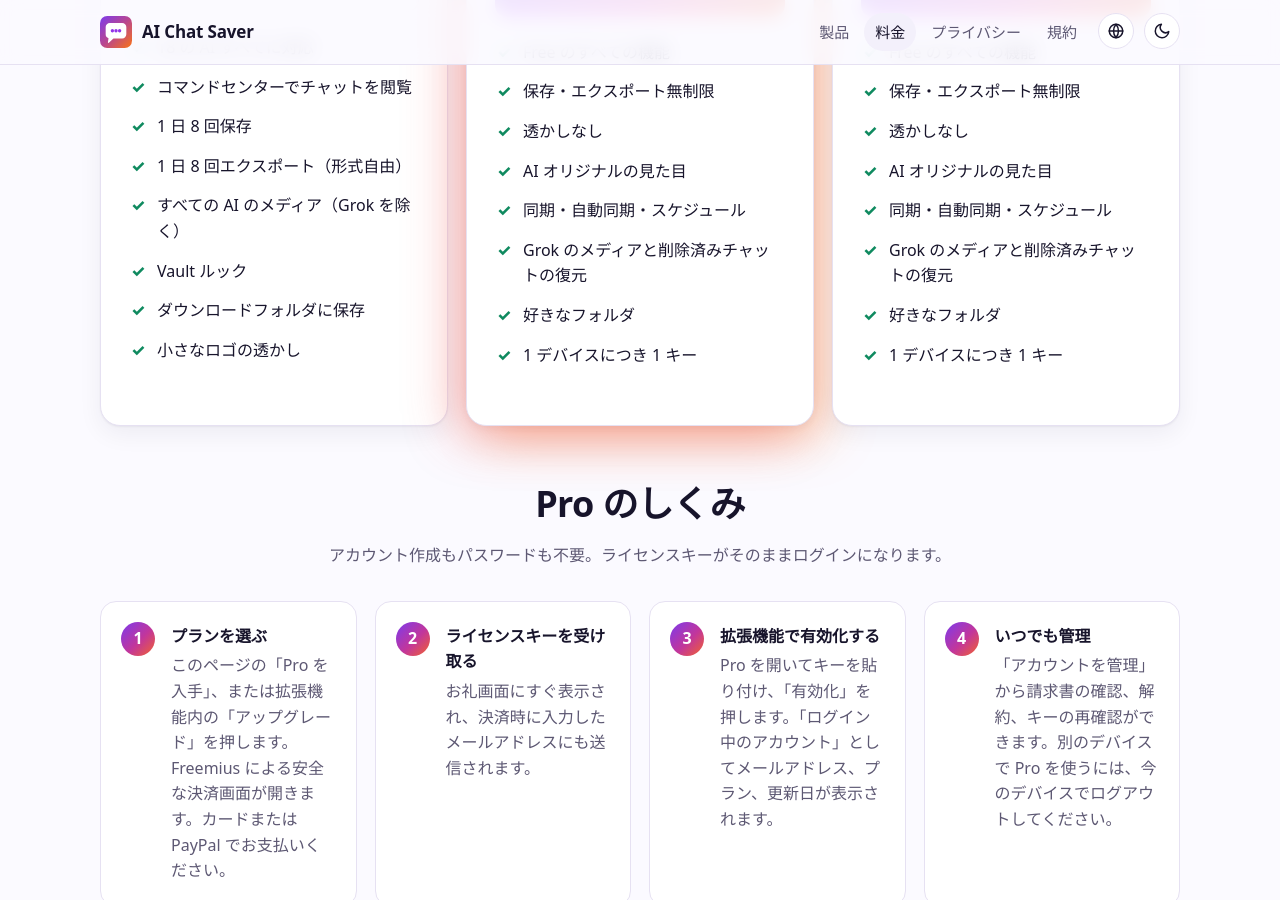
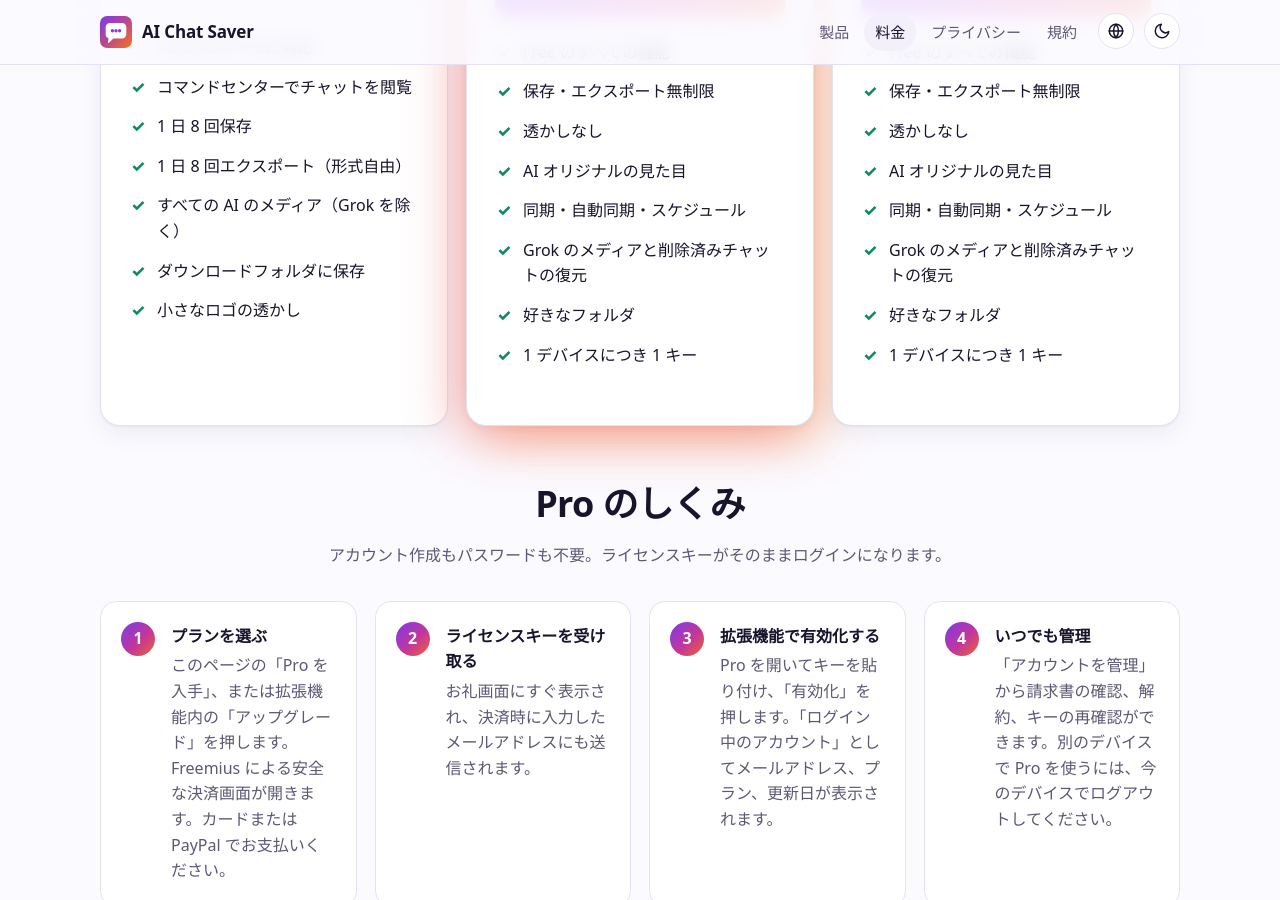
Before and after one commit to aichatsaver/aichatsaver.github.io, a Jekyll site: the page built from ja/pricing.html, in a window 1280 px wide and 900 px high, scrolled down 490 px. Built offline with Jekyll 4.4.1, drawn with Linux system fonts in a browser that asks for light colours.

Commit message:
Pricing: remove look bullet from Free (Free 7, Pro 8) (ja)

```diff
--- a/_data/i18n/ja.yml
+++ b/_data/i18n/ja.yml
@@ -37,7 +37,6 @@
   - "1 日 8 回保存"
   - "1 日 8 回エクスポート（形式自由）"
   - "すべての AI のメディア（Grok を除く）"
-  - "Vault ルック"
   - "ダウンロードフォルダに保存"
   - "小さなロゴの透かし"
   pro_features:
```
